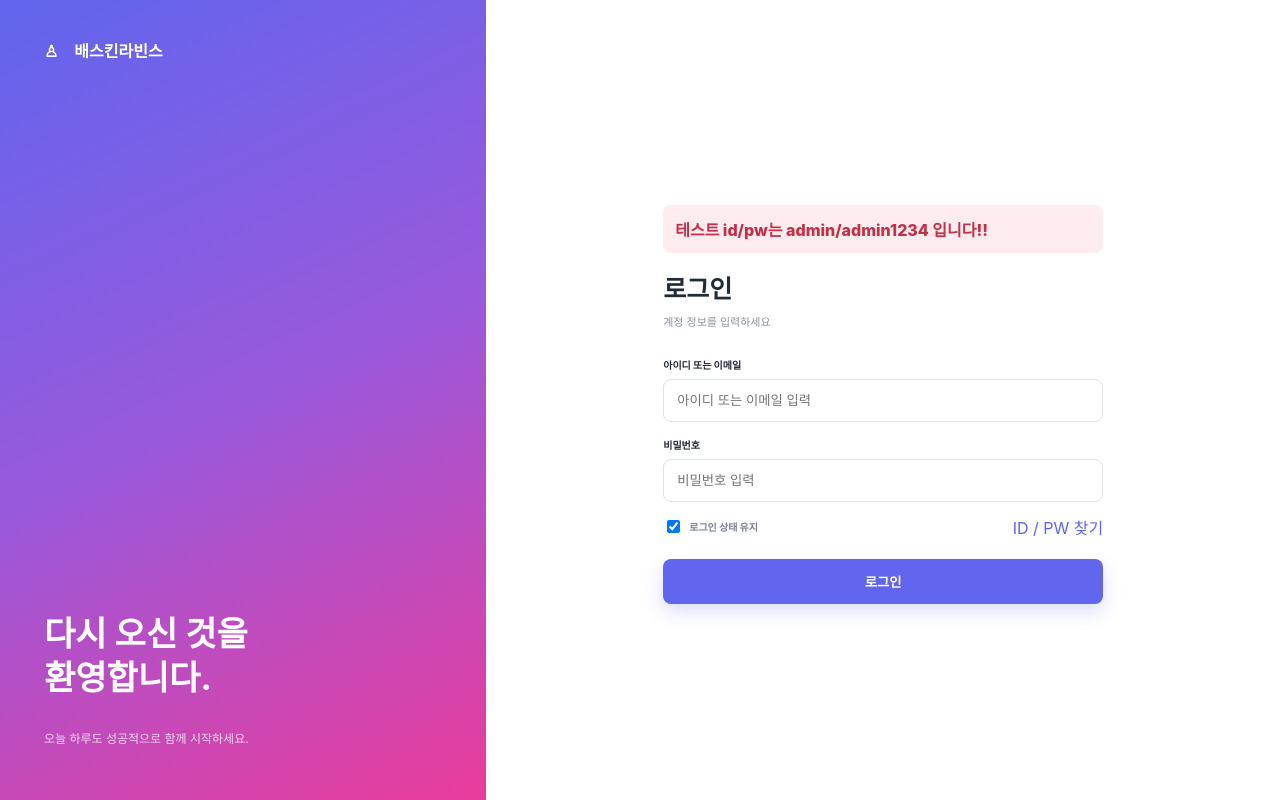
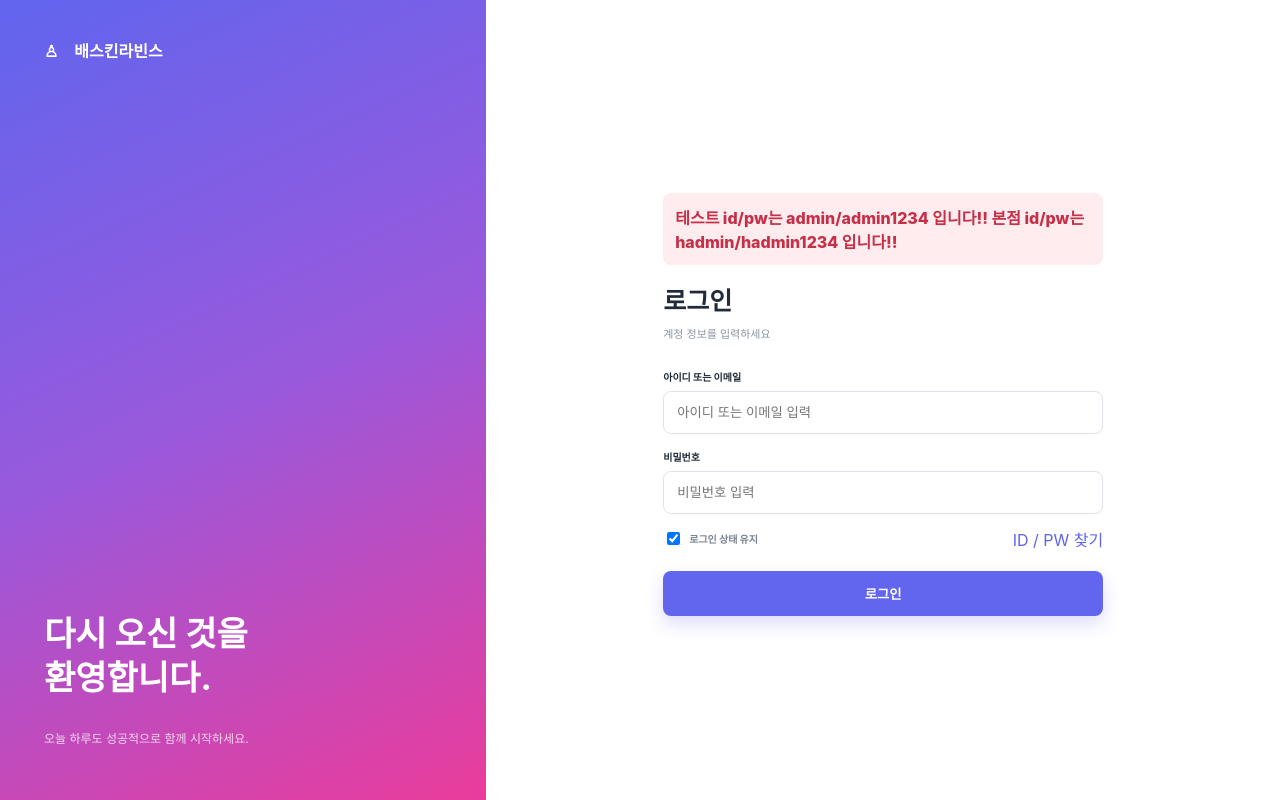
Before and after one commit to warning1210/kiosk, a Vue app in the folder frontend/: page /branch/login in a window 1280 px wide. Built offline with nearby package versions, Linux system fonts and the light colour scheme.

Commit message:
Update BranchLoginView.vue

```diff
--- a/frontend/src/views/branch/BranchLoginView.vue
+++ b/frontend/src/views/branch/BranchLoginView.vue
@@ -3,6 +3,7 @@
     <form @submit.prevent="login">
         <p style="font-size:16px;font-weight:800;color:#c52f47;background:#ffecef;padding:12px;border-radius:8px;margin-bottom:16px;">
             테스트 id/pw는 admin/admin1234 입니다!!
+            본점 id/pw는 hadmin/hadmin1234 입니다!!
         </p><h2>로그인</h2><p>계정 정보를 입력하세요</p>
 <label>아이디 또는 이메일
     <input v-model="loginId" required placeholder="아이디 또는 이메일 입력">
```
